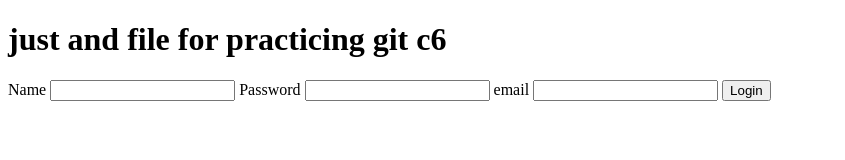
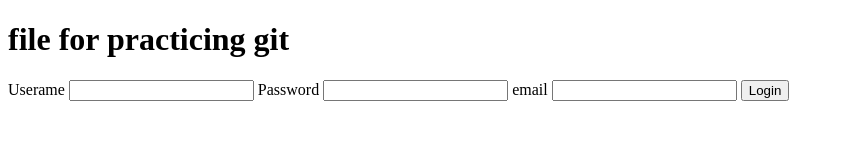
Before and after one commit to Parish-Gawari/samplerepo, a plain HTML site: page index.html in a window 1280 px wide. Shown: the whole page, without its empty margins (0-845 px from the left). Drawn offline with Linux system fonts and the light colour scheme.

Commit message:
Fixed some minor bugs

```diff
--- a/index.html
+++ b/index.html
@@ -7,9 +7,9 @@
     <title>This is an index html file</title>
 </head>
 <body>
-    <h1>just and file for practicing git c6</h1>
+    <h1>file for practicing git</h1>
     <form action="">
-        <label for="name">Name</label>
+        <label for="name">Userame</label>
         <input type="text" id="name">
         <label for="pass">Password</label>
         <input type="password" id="pass">
```
